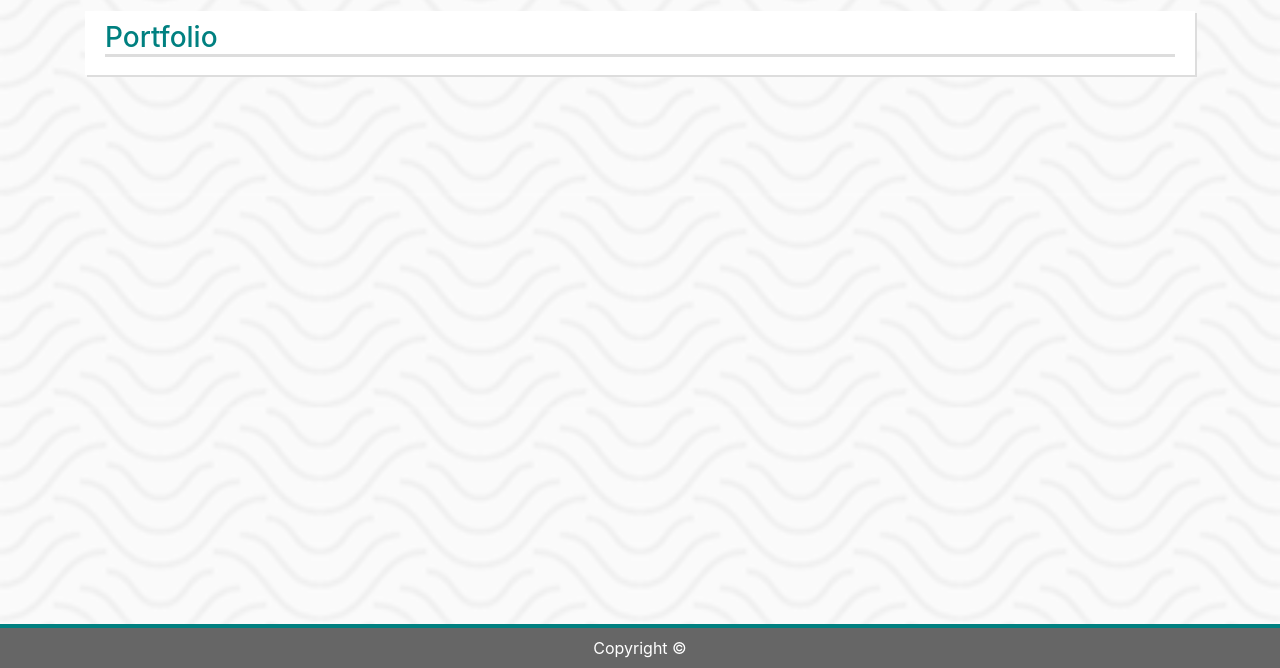
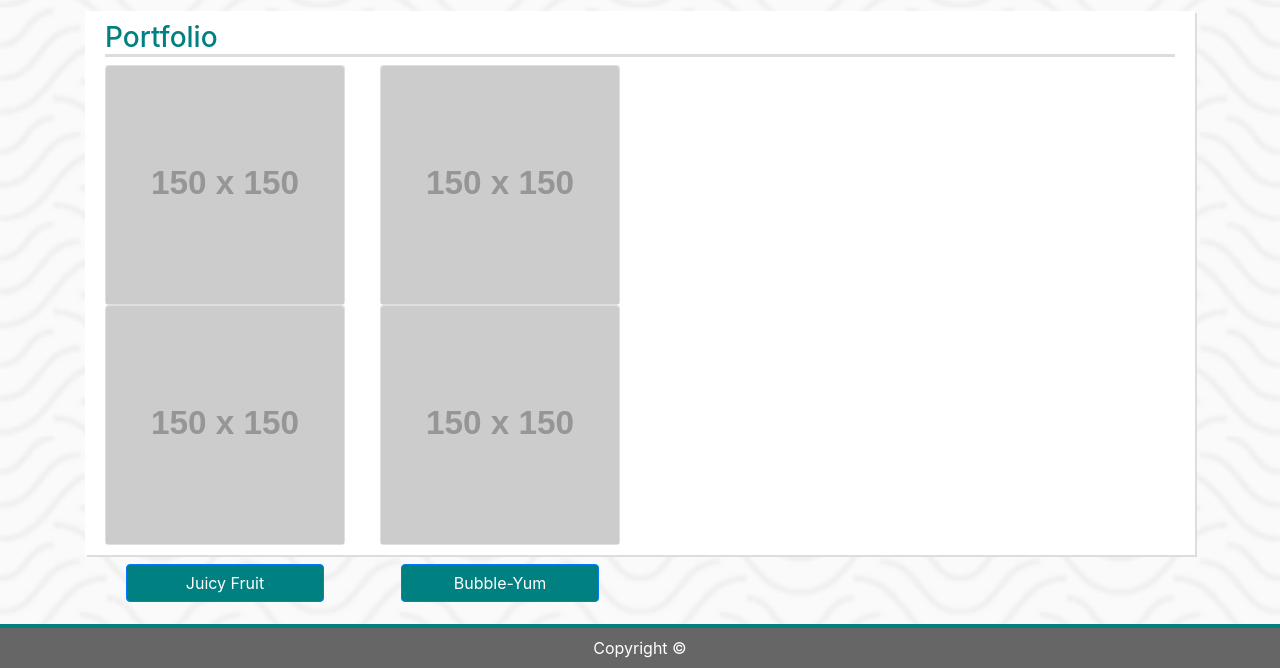
Before and after one commit to AlexPowarzynski/Bootstrap-Portfolio, a plain HTML site: page portfolio.html in a window 1280 px wide. Shown: the part 132-800 px from the top of the page. Drawn offline with nearby package versions, Linux system fonts and the light colour scheme; placeholder pictures from the web are drawn by us.

Commit message:
Contact and Portfolio page

```diff
--- a/portfolio.html
+++ b/portfolio.html
@@ -40,7 +40,44 @@
                     <h3 id="headAM">
                         Portfolio
                     </h3>
+                    <div class="row">
+                        <div class="col-md-3">
+                            <div class="card" style="width: 15rem; height: 15rem;">
+                                <img src="http://placehold.it/150x150" class="card-img-top" alt="placehold">
+                                <div class="card-body">
+                                    <a href="#" class="btn btn-primary buttonColor fill">Apps</a>
+                                </div>
+                            </div>
+                        </div>
+                        <div class="col-md-3">
+                            <div class="card" style="width: 15rem; height: 15rem;">
+                                <img src="http://placehold.it/150x150" class="card-img-top" alt="placehold">
+                                <div class="card-body">
+                                    <a href="##" class="btn btn-primary buttonColor fill">Games</a>
+                                </div>
+                            </div>
+                        </div>
+                    </div>
+                        <div class="row">
+                            <div class="col-md-3">
+                                <div class="card" style="width: 15rem; height: 15rem;">
+                                    <img src="http://placehold.it/150x150" class="card-img-top" alt="placehold">
+                                    <div class="card-body">
+                                        <a href="###" class="btn btn-primary buttonColor fill">Juicy Fruit</a>
+                                    </div>
+                                </div>
+                            </div>
 
+                            <div class="col-md-3">
+                                <div class="card" style="width: 15rem; height: 15rem;">
+                                    <img src="http://placehold.it/150x150" class="card-img-top" alt="placehold">
+                                    <div class="card-body">
+                                        <a href="####" class="btn btn-primary buttonColor fill">Bubble-Yum</a>
+                                    </div>
+                                </div>
+                            </div>
+                        </div>
+                    </div>
                 </div>
             </div>
         </div>
--- a/style.css
+++ b/style.css
@@ -1,7 +1,8 @@
 .name {
     background-color: teal;
     padding: 10px 0 10px 10px;
-    margin-right: 40px;
+    margin-right: 50px;
+    margin-left: -15px;
 }
 .whtext {
     color: white
@@ -54,6 +55,13 @@ body {
     border-top-color: teal;
     border-top-width: 4px;
 }
-.nav-link:hover {
-    color: darkgrey;
+.buttonColor {
+    background-color: teal;
+    color: white;
 }
+.buttonColor:hover {
+    background-color: darkslategray;
+}
+.fill {
+    width: 100%;
+}
```
Also changed, not shown: contact.html (+15 -0 lines).
